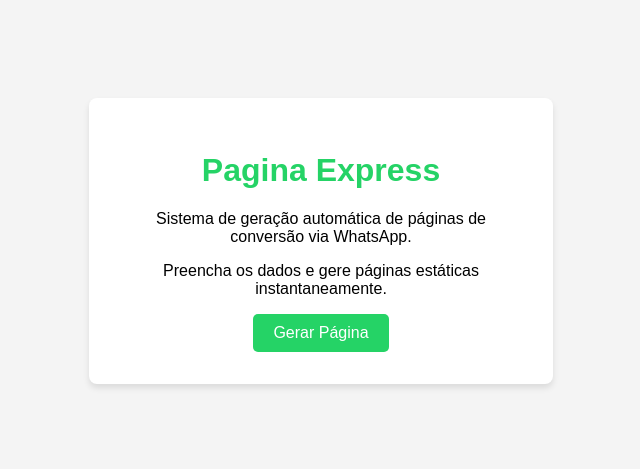
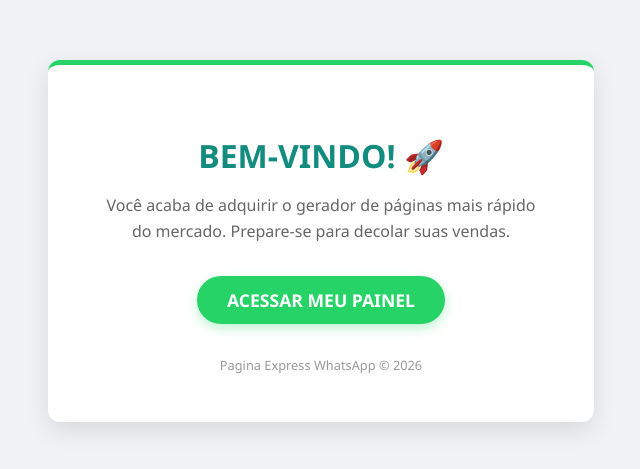
Before and after one commit to paginaexpress/pagina-express-whatsapp, a website: page index.html in a window 1280 px wide. Shown: the part 159-628 px from the top of the page, without its empty margins (319-959 px from the left). Drawn offline with Linux system fonts and the light colour scheme.

Commit message:
Novo cliente: Professional Landing Page - 2026-02-20T07:07:15.556Z

```diff
--- a/index.html
+++ b/index.html
@@ -1,22 +1,88 @@
 <!DOCTYPE html>
 <html lang="pt-br">
+
 <head>
     <meta charset="UTF-8">
     <meta name="viewport" content="width=device-width, initial-scale=1.0">
     <title>Dashboard - Pagina Express WhatsApp</title>
     <style>
-        body { font-family: sans-serif; display: flex; align-items: center; justify-content: center; height: 100vh; margin: 0; background: #f4f4f4; }
-        .card { background: white; padding: 2rem; border-radius: 8px; box-shadow: 0 4px 6px rgba(0,0,0,0.1); max-width: 400px; text-align: center; }
-        h1 { color: #25d366; }
-        button { background: #25d366; color: white; border: none; padding: 10px 20px; border-radius: 5px; cursor: pointer; font-size: 1rem; }
+        :root {
+            --primary: #25d366;
+            --dark: #128c7e;
+            --bg: #f0f2f5;
+        }
+
+        body {
+            font-family: 'Segoe UI', Roboto, Helvetica, Arial, sans-serif;
+            display: flex;
+            align-items: center;
+            justify-content: center;
+            height: 100vh;
+            margin: 0;
+            background: var(--bg);
+            color: #333;
+        }
+
+        .card {
+            background: white;
+            padding: 3rem;
+            border-radius: 12px;
+            box-shadow: 0 8px 24px rgba(0, 0, 0, 0.1);
+            max-width: 450px;
+            text-align: center;
+            border-top: 5px solid var(--primary);
+        }
+
+        h1 {
+            color: var(--dark);
+            font-size: 2rem;
+            margin-bottom: 0.5rem;
+        }
+
+        p {
+            color: #666;
+            line-height: 1.6;
+            margin-bottom: 2rem;
+        }
+
+        .btn {
+            background: var(--primary);
+            color: white;
+            border: none;
+            padding: 12px 30px;
+            border-radius: 50px;
+            cursor: pointer;
+            font-size: 1.1rem;
+            font-weight: 600;
+            text-decoration: none;
+            display: inline-block;
+            transition: all 0.3s ease;
+            box-shadow: 0 4px 12px rgba(37, 211, 102, 0.3);
+        }
+
+        .btn:hover {
+            background: var(--dark);
+            transform: translateY(-2px);
+            box-shadow: 0 6px 16px rgba(18, 140, 126, 0.4);
+        }
+
+        .footer {
+            margin-top: 2rem;
+            font-size: 0.8rem;
+            color: #999;
+        }
     </style>
 </head>
+
 <body>
     <div class="card">
-        <h1>Pagina Express</h1>
-        <p>Sistema de geração automática de páginas de conversão via WhatsApp.</p>
-        <p>Preencha os dados e gere páginas estáticas instantaneamente.</p>
-        <button onclick="alert('Funcionalidade será implementada no Admin (Fase 4)')">Gerar Página</button>
+        <h1>BEM-VINDO! 🚀</h1>
+        <p>Você acaba de adquirir o gerador de páginas mais rápido do mercado. Prepare-se para decolar suas vendas.</p>
+        <a href="admin/login.html" class="btn">ACESSAR MEU PAINEL</a>
+        <div class="footer">
+            Pagina Express WhatsApp © 2026
+        </div>
     </div>
 </body>
+
 </html>
```
